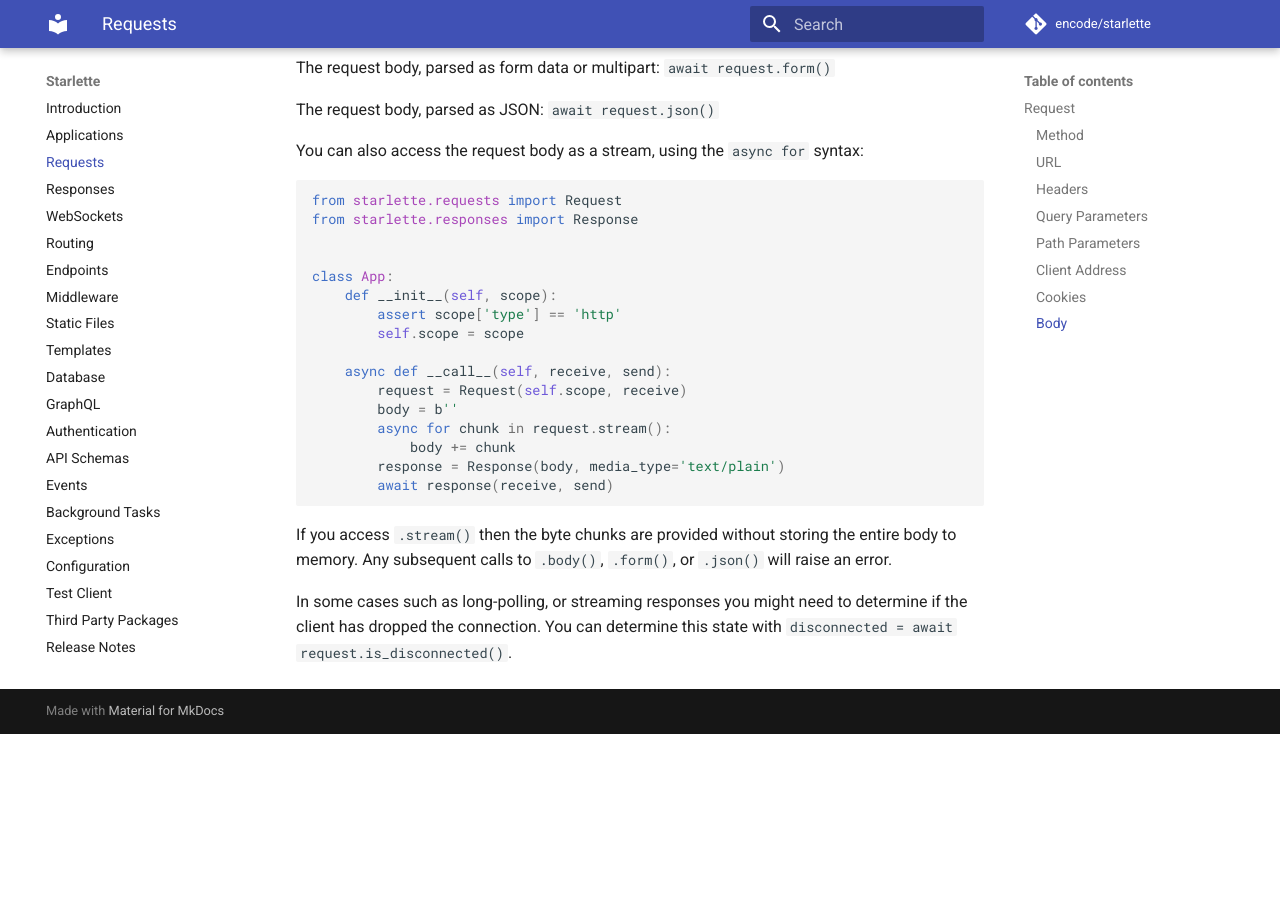
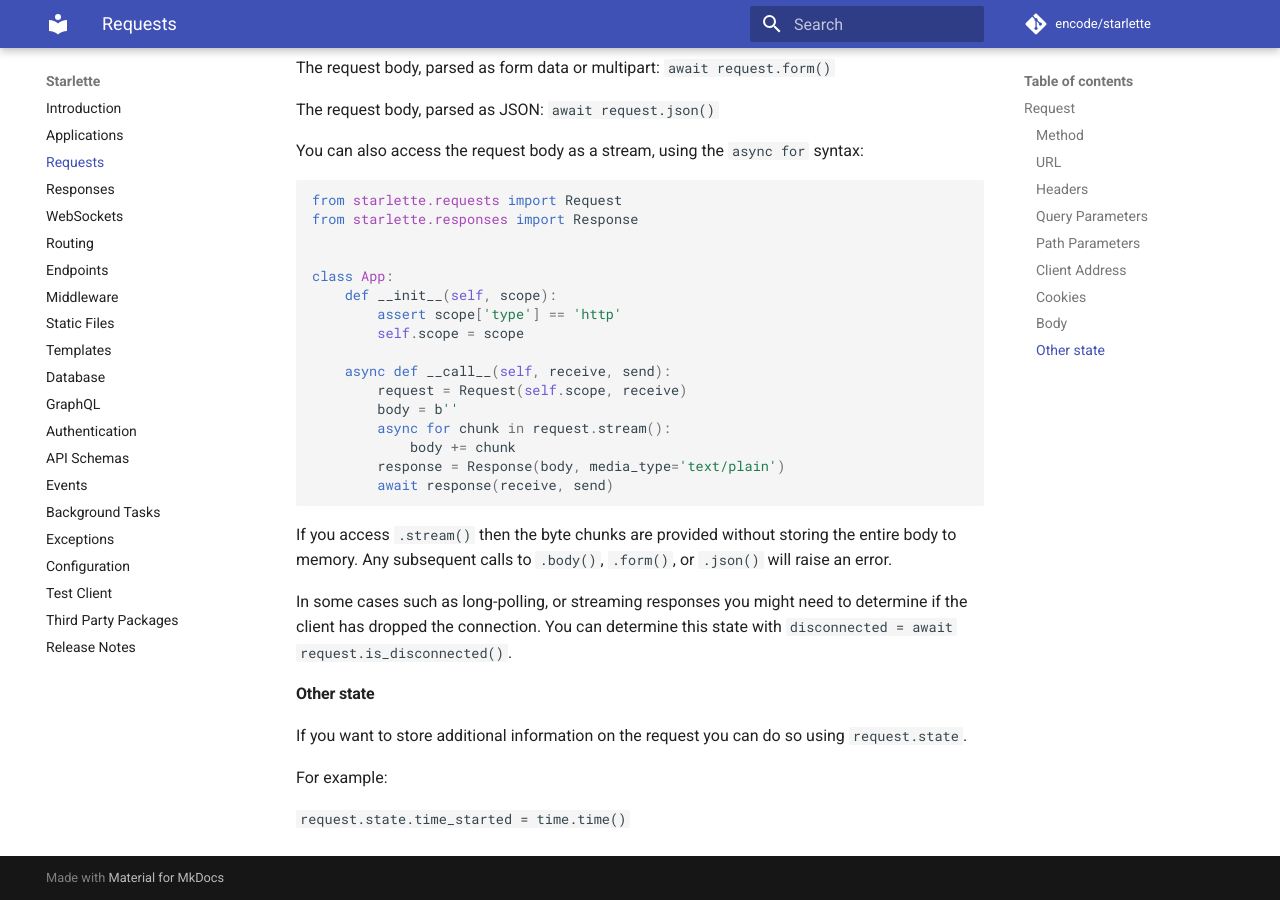
Before and after one commit to hidraco/starlette, an MkDocs documentation site: the page built from docs/requests.md, in a window 1280 px wide and 900 px high, scrolled down 1840 px. Built offline with MkDocs 1.6.1 and Material for MkDocs 9.7.7, drawn with Linux system fonts in a browser that asks for light colours; comment, search, counter and statistics services are not loaded; before the commit the page ends 2574 px from its top, so only the background shows below that.

Commit message:
Request state (#404)
* Add Mount(routes=...)

* Lifespan route instance

* Lifespan as a standard routing component

* Linting

* Linting

* Version 0.10.6

* Release notes

* Version 0.11.0

* Drop redundant import

* Drop redundant database requirements

* Include htmlcov in scripts/clean

* Drop redundant import

* Release notes

* Linting

* Add request.state

```diff
--- a/docs/requests.md
+++ b/docs/requests.md
@@ -115,3 +115,12 @@ will raise an error.
 In some cases such as long-polling, or streaming responses you might need to
 determine if the client has dropped the connection. You can determine this
 state with `disconnected = await request.is_disconnected()`.
+
+#### Other state
+
+If you want to store additional information on the request you can do so
+using `request.state`.
+
+For example:
+
+`request.state.time_started = time.time()`
```
Also changed, not shown: docs/release-notes.md (+1 -0 lines), 2 other files.
